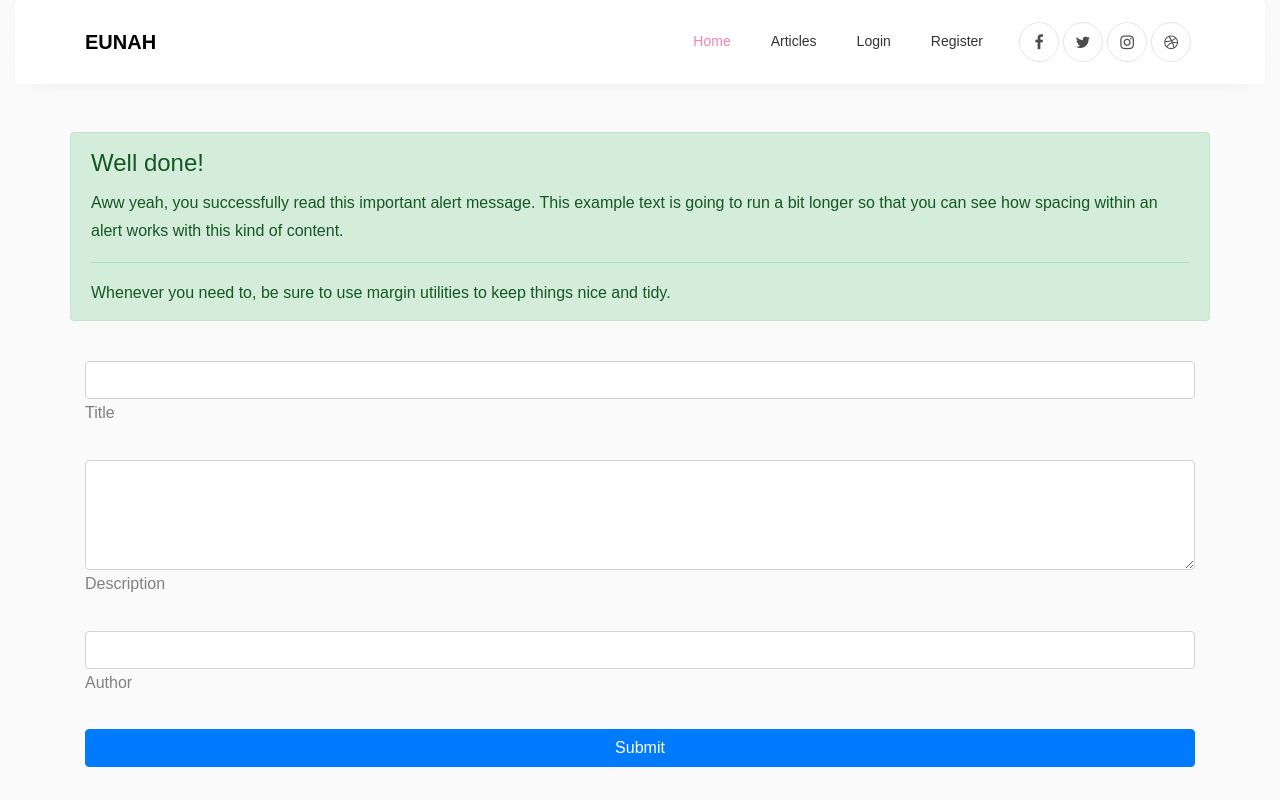
After one commit to eunahpae/web_server, a Flask app: page /create_list in a window 1280 px wide. The commit adds this page. Run offline with Flask 3, Linux system fonts and the light colour scheme; some libraries are stand-ins or nearby versions.

Commit message:
create_list

```diff
--- a/app.py
+++ b/app.py
@@ -98,6 +98,14 @@ def register():
     elif request.method == "GET":
         return render_template('register.html' , data= 0)
 
+@app.route('/create_list')
+def create_list():
+#     if request.method == "GET":
+        return render_template('dashboard.html')
+#     elif request.method == "POST":
+
+
+
 @app.route('/login',  methods=['GET', 'POST'])
 def login():
     if request.method == "GET":
--- /dev/null
+++ b/templates/dashboard.html
@@ -0,0 +1,38 @@
+{% extends "layouts.html" %}
+{% block nav %}
+{% include 'nav.html' %}
+{% endblock %}
+{% block body %}
+<form action="/list" method="post">
+  <!-- 2 column grid layout with text inputs for the first and last names -->
+  <div class="row mb-4" style="margin-top: 3rem;">
+    <div class="alert alert-success" role="alert">
+      <h4 class="alert-heading">Well done!</h4>
+      <p>Aww yeah, you successfully read this important alert message. This example text is going to run a bit longer so that you can see how spacing within an alert works with this kind of content.</p>
+      <hr>
+      <p class="mb-0">Whenever you need to, be sure to use margin utilities to keep things nice and tidy.</p>
+    </div>
+  </div>
+
+  <!-- Text input -->
+  <div class="form-outline mb-4">
+    <input type="text" name="title" id="form6Example3" class="form-control" />
+    <label class="form-label" for="form6Example3">Title</label>
+  </div>
+
+  <!-- Message input -->
+  <div class="form-outline mb-4">
+    <textarea class="form-control" name="desc" id="form6Example7" rows="4"></textarea>
+    <label class="form-label" for="form6Example7">Description</label>
+  </div>
+
+  <div class="form-outline mb-4">
+    <input type="text" name="author" id="form6Example3" class="form-control" value= "{{ session['user_name'] }}">
+    <label class="form-label" for="form6Example3">Author</label>
+  </div>
+
+
+  <!-- Submit button -->
+  <button type="submit" class="btn btn-primary btn-block mb-4">Submit</button>
+</form>
+{% endblock %}
--- a/templates/list.html
+++ b/templates/list.html
@@ -11,7 +11,8 @@
   <!-- DataTales Example -->
   <div class="card shadow mb-4">
     <div class="card-header py-3">
-      <h6 class="m-0 font-weight-bold text-primary">게시판</h6>
+      <h6 class="m-0 font-weight-bold text-primary">게시판 <a href="create_list" class="btn btn-success btn-sm text-end"> 작성</a></h6>
+
     </div>
     <div class="card-body">
       <div class="table-responsive">
```
